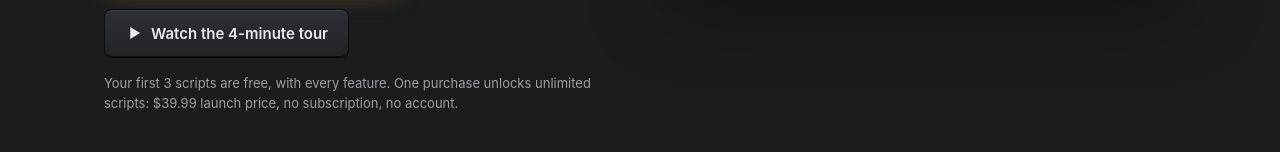
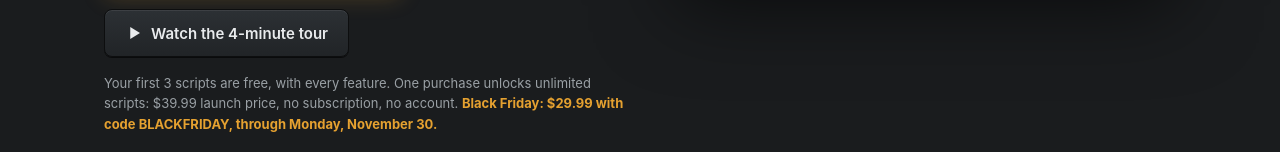
Before and after one commit to opticallegacy/justprompter-site, a plain HTML site: page index.html in a window 1280 px wide. Shown: the part 648-800 px from the top of the page. Drawn offline with Linux system fonts and the light colour scheme.

Commit message:
Black Friday: $29.99 with code BLACKFRIDAY through Monday, Nov 30
Shown under the hero and in the Unlimited price box. Remove after
Cyber Monday; the Polar code itself stops working on Dec 1.

Co-Authored-By: Claude Opus 5.5 <noreply@anthropic.com>

```diff
--- a/index.html
+++ b/index.html
@@ -146,7 +146,7 @@
     <div class="cta" id="download">
       <a class="key play" href="#download-links">Download free for Mac or Windows</a>
       <a class="key" href="#tour"><svg viewBox="0 0 24 24" aria-hidden="true"><path d="M7 4v16l13-8z" fill="currentColor"/></svg>Watch the 4-minute tour</a>
-      <small>Your first 3 scripts are free, with every feature. One purchase unlocks unlimited scripts: $39.99 launch price, no subscription, no account.</small>
+      <small>Your first 3 scripts are free, with every feature. One purchase unlocks unlimited scripts: $39.99 launch price, no subscription, no account. <strong style="color:var(--amber)">Black Friday: $29.99 with code BLACKFRIDAY, through Monday, November 30.</strong></small>
     </div>
   </div>
   <div class="glass">
@@ -250,6 +250,7 @@
       <div class="plan pro">
         <span class="etch amber">Unlimited</span>
         <div class="price">$39.99<small>one time · launch price</small></div>
+        <p style="margin:8px 0 0; font-size:15px; color:#b4771c"><strong>Black Friday: $29.99</strong> with code <strong>BLACKFRIDAY</strong> at checkout, through Monday, November 30.</p>
         <ul>
           <li>Unlimited scripts</li>
           <li>Works on up to 2 of your computers</li>
```
